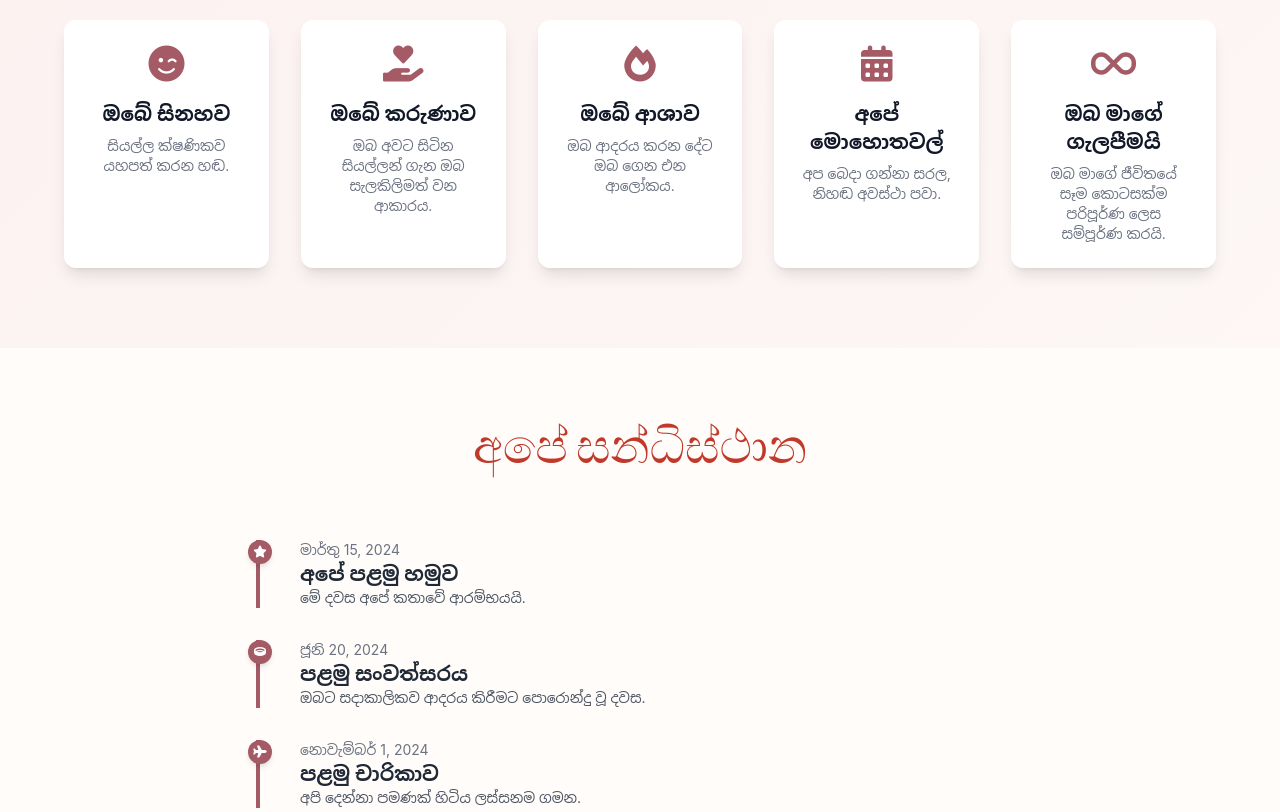
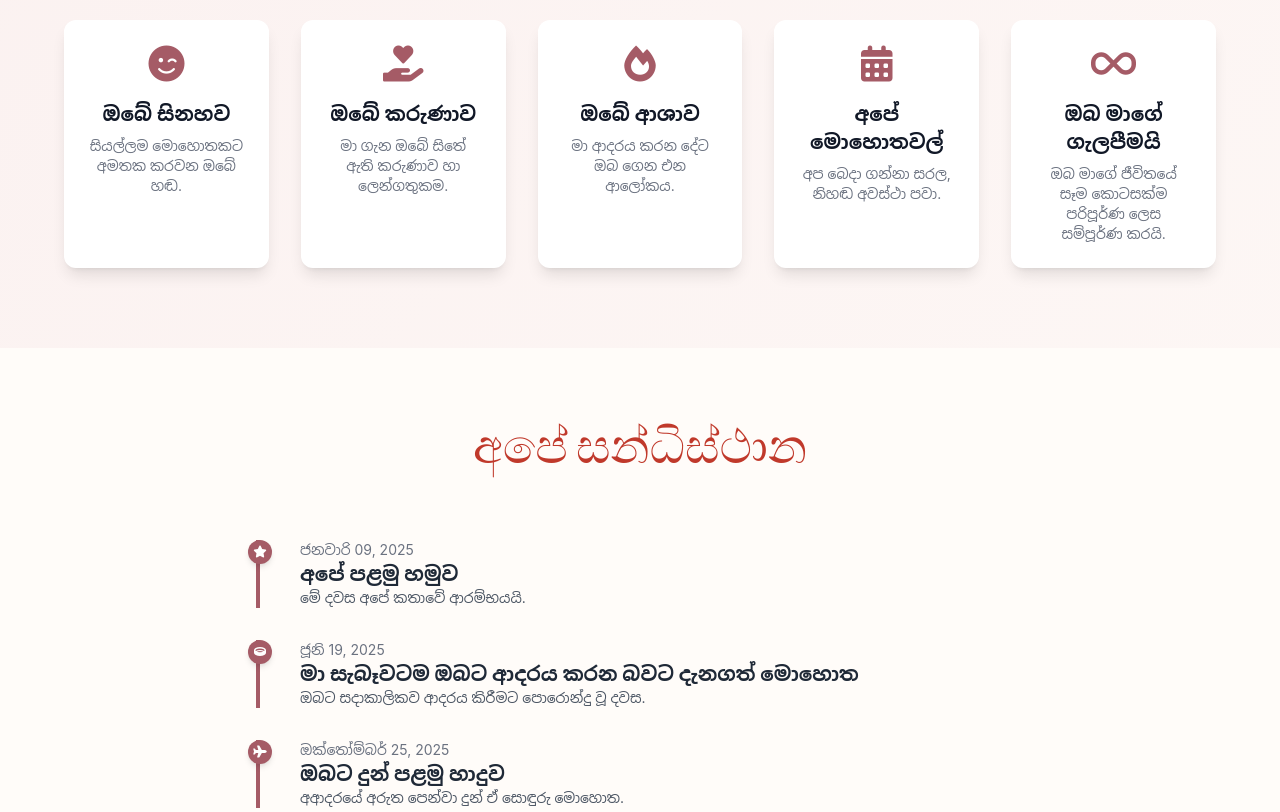
Before and after one commit to HaZZard31/Journeywithus, a plain HTML site: page index.html in a window 1280 px wide. Shown: the part 1000-1812 px from the top of the page. Drawn offline with nearby package versions, Linux system fonts and the light colour scheme.

Commit message:
Update 001. index.html
change dates and my name

```diff
--- a/index.html
+++ b/index.html
@@ -158,19 +158,19 @@
                 <!-- සිංහල: හේතුව 1 - ඔබේ සිනහව (Smile Wink) --><div class="p-6 rounded-xl bg-white shadow-lg transition duration-300 hover:shadow-2xl">
                     <i class="fas fa-face-smile-wink text-4xl text-rose-gold mb-4"></i>
                     <h3 class="text-xl font-bold mb-2">ඔබේ සිනහව</h3>
-                    <p class="text-sm text-gray-500">සියල්ල ක්ෂණිකව යහපත් කරන හඬ.</p>
+                    <p class="text-sm text-gray-500">සියල්ලම මොහොතකට අමතක කරවන ඔබේ හඬ.</p>
                 </div>
 
                 <!-- සිංහල: හේතුව 2 - ඔබේ කරුණාව (Hand Holding Heart) --><div class="p-6 rounded-xl bg-white shadow-lg transition duration-300 hover:shadow-2xl">
                     <i class="fas fa-hand-holding-heart text-4xl text-rose-gold mb-4"></i>
                     <h3 class="text-xl font-bold mb-2">ඔබේ කරුණාව</h3>
-                    <p class="text-sm text-gray-500">ඔබ අවට සිටින සියල්ලන් ගැන ඔබ සැලකිලිමත් වන ආකාරය.</p>
+                    <p class="text-sm text-gray-500">මා ගැන ඔබේ සිතේ ඇති කරුණාව හා ලෙන්ගතුකම.</p>
                 </div>
 
                 <!-- සිංහල: හේතුව 3 - ඔබේ ආශාව (Passion - UPDATED ICON) --><div class="p-6 rounded-xl bg-white shadow-lg transition duration-300 hover:shadow-2xl">
                     <i class="fas fa-fire text-4xl text-rose-gold mb-4"></i>
                     <h3 class="text-xl font-bold mb-2">ඔබේ ආශාව</h3>
-                    <p class="text-sm text-gray-500">ඔබ ආදරය කරන දේට ඔබ ගෙන එන ආලෝකය.</p>
+                    <p class="text-sm text-gray-500">මා ආදරය කරන දේට ඔබ ගෙන එන ආලෝකය.</p>
                 </div>
 
                 <!-- සිංහල: හේතුව 4 - අපේ මොහොතවල් (Calendar Days) --><div class="p-6 rounded-xl bg-white shadow-lg transition duration-300 hover:shadow-2xl">
@@ -194,23 +194,23 @@
 
             <!-- Timeline Item 1 --><div class="relative mb-8 pl-10 border-l-4 border-rose-gold">
                 <div class="absolute -left-3 top-0 h-6 w-6 bg-rose-gold rounded-full shadow-md flex items-center justify-center text-white"><i class="fas fa-star text-xs"></i></div>
-                <p class="text-sm text-gray-500">මාර්තු 15, 2024</p>
+                <p class="text-sm text-gray-500">ජනවාරි 09, 2025</p>
                 <h3 class="text-xl font-bold text-gray-800">අපේ පළමු හමුව</h3>
                 <p class="text-sm text-gray-600">මේ දවස අපේ කතාවේ ආරම්භයයි.</p>
             </div>
 
             <!-- Timeline Item 2 --><div class="relative mb-8 pl-10 border-l-4 border-rose-gold">
                 <div class="absolute -left-3 top-0 h-6 w-6 bg-rose-gold rounded-full shadow-md flex items-center justify-center text-white"><i class="fas fa-ring text-xs"></i></div>
-                <p class="text-sm text-gray-500">ජූනි 20, 2024</p>
-                <h3 class="text-xl font-bold text-gray-800">පළමු සංවත්සරය</h3>
+                <p class="text-sm text-gray-500">ජූනි 19, 2025</p>
+                <h3 class="text-xl font-bold text-gray-800">මා සැබෑවටම ඔබට ආදරය කරන බවට දැනගත් මොහොත</h3>
                 <p class="text-sm text-gray-600">ඔබට සදාකාලිකව ආදරය කිරීමට පොරොන්දු වූ දවස.</p>
             </div>
 
             <!-- Timeline Item 3 --><div class="relative pl-10 border-l-4 border-rose-gold">
                 <div class="absolute -left-3 top-0 h-6 w-6 bg-rose-gold rounded-full shadow-md flex items-center justify-center text-white"><i class="fas fa-plane text-xs"></i></div>
-                <p class="text-sm text-gray-500">නොවැම්බර් 1, 2024</p>
-                <h3 class="text-xl font-bold text-gray-800">පළමු චාරිකාව</h3>
-                <p class="text-sm text-gray-600">අපි දෙන්නා පමණක් හිටිය ලස්සනම ගමන.</p>
+                <p class="text-sm text-gray-500">ඔක්තෝම්බර් 25, 2025</p>
+                <h3 class="text-xl font-bold text-gray-800">ඔබට දුන් පළමු හාදුව</h3>
+                <p class="text-sm text-gray-600">අආදරයේ අරුත පෙන්වා දුන් ඒ සොඳුරු මොහොත.</p>
             </div>
             <!-- Add more milestones here if needed for extra length --></div>
     </section>
@@ -359,7 +359,7 @@
 
     <!-- Footer: Signature --><footer class="py-12 px-6 text-center bg-rose-gold text-white">
         <!-- සිංහල: අත්සන --><p class="text-2xl mb-2">සැමදාටම සහ සදහටම,</p>
-        <p class="font-script text-5xl">[මෙහි ඔබේ නම ඇතුළත් කරන්න]</p>
+        <p class="font-script text-5xl">ජයනිඳු</p>
     </footer>
 
     <!-- JavaScript for the Interactive Message, Kiss Emojis, and LLM/TTS Features -->
```
